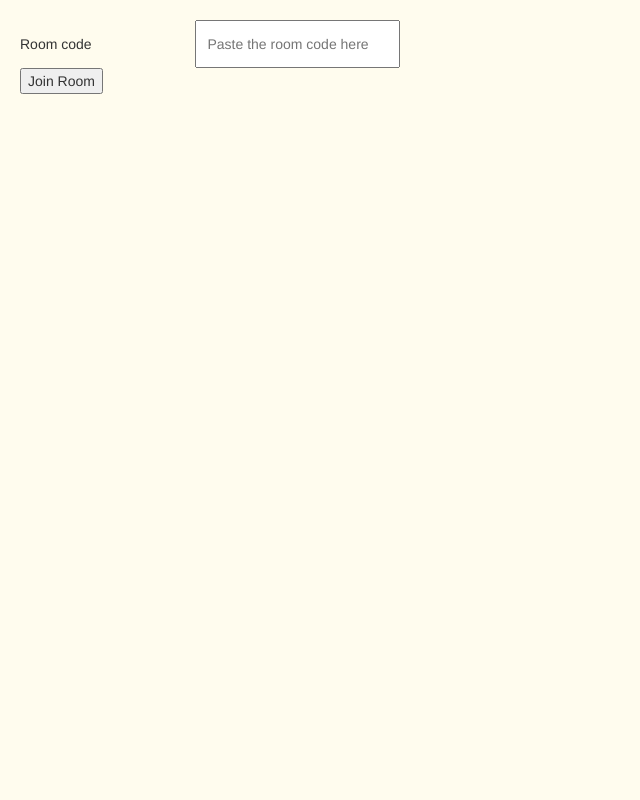
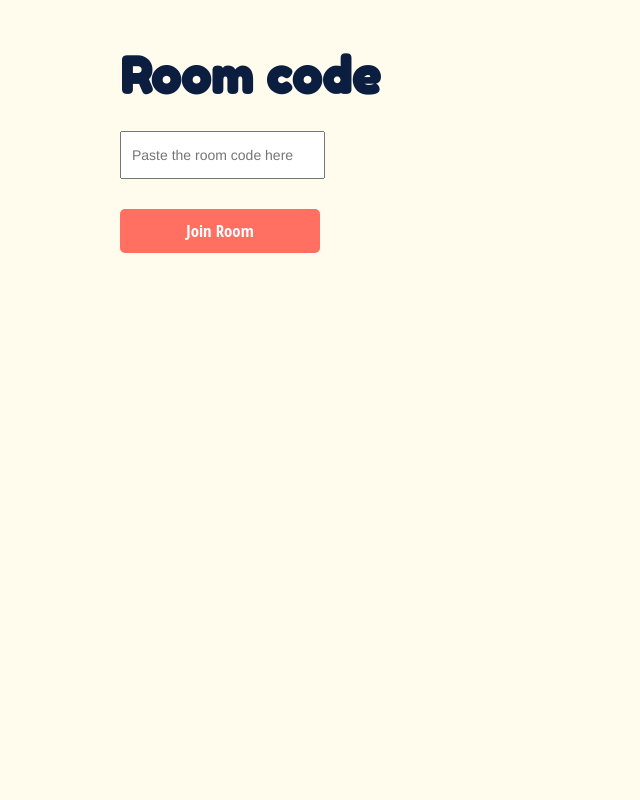
Before and after one commit to ravisha7feb/What-do-you-meme, a Node project: template views/room/joinRoom.ejs in a window 1280 px wide. Shown: the whole page, without its empty margins (0-640 px from the left). Run offline with Node 20 templates, Linux system fonts and the light colour scheme; the template is opened without the code that fills it, so the values that code supplies are empty; some libraries are stand-ins or nearby versions.

Commit message:
add styling for join room

```diff
--- a/public/stylesheets/joinRoom.css
+++ b/public/stylesheets/joinRoom.css
@@ -29,7 +29,7 @@ input[type=text] {
     word-break: break-word;
 }
 
-input[type=submit] {
+button {
     font-family: 'Open Sans Condensed', sans-serif;
     font-weight: bolder;
     padding: 10px;
@@ -40,7 +40,7 @@ input[type=submit] {
     border-style: hidden;
     cursor: pointer;
     border-radius: 5px;
-    width: 100px;
+    width: 200px;
     align-self: center;
     margin-left: 100px;
     margin-top: 30px;
--- a/views/room/joinRoom.ejs
+++ b/views/room/joinRoom.ejs
@@ -19,7 +19,7 @@
 <div class="join-room-page">
 
     <div class="take-input">
-        Room code
+        <div class="take-input-header">Room code</div>
         <input type="text" placeholder="Paste the room code here" id="key">
         <br>
         <button id="joinRoom">Join Room</button>
```
